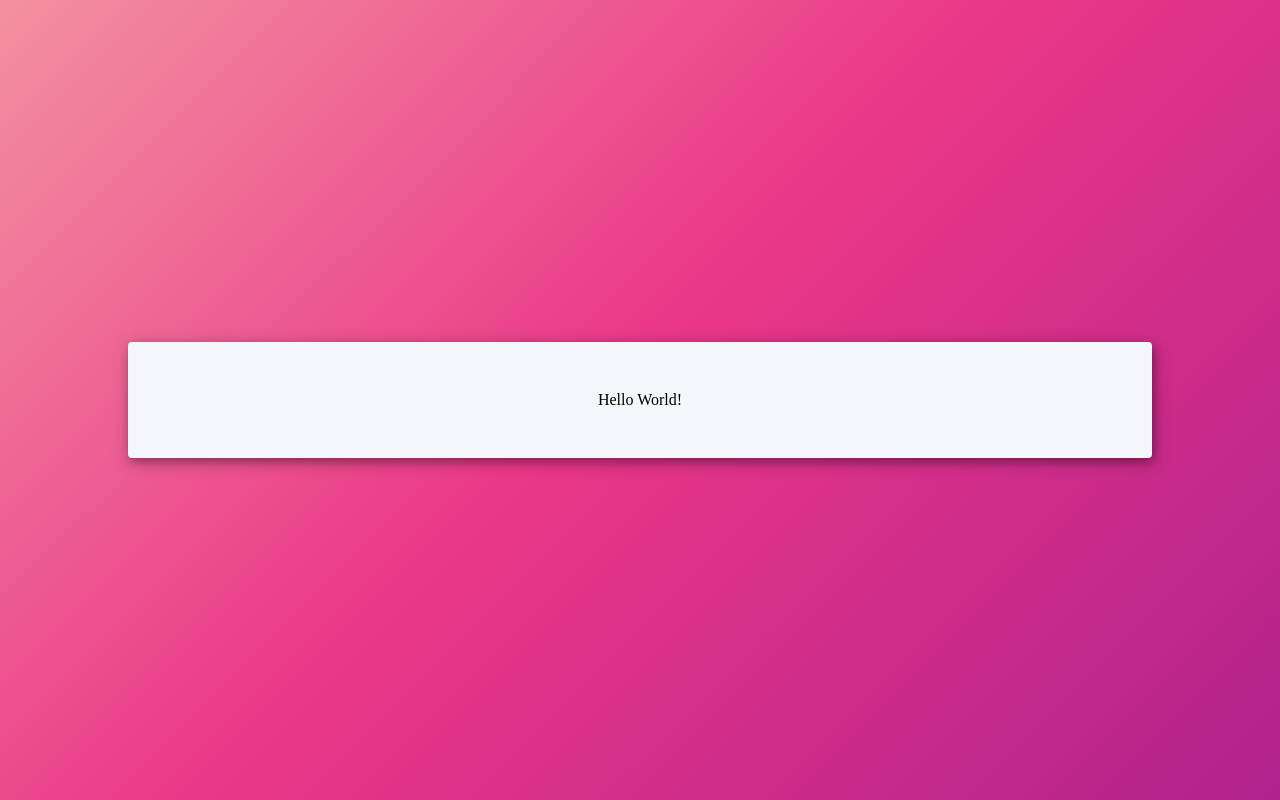
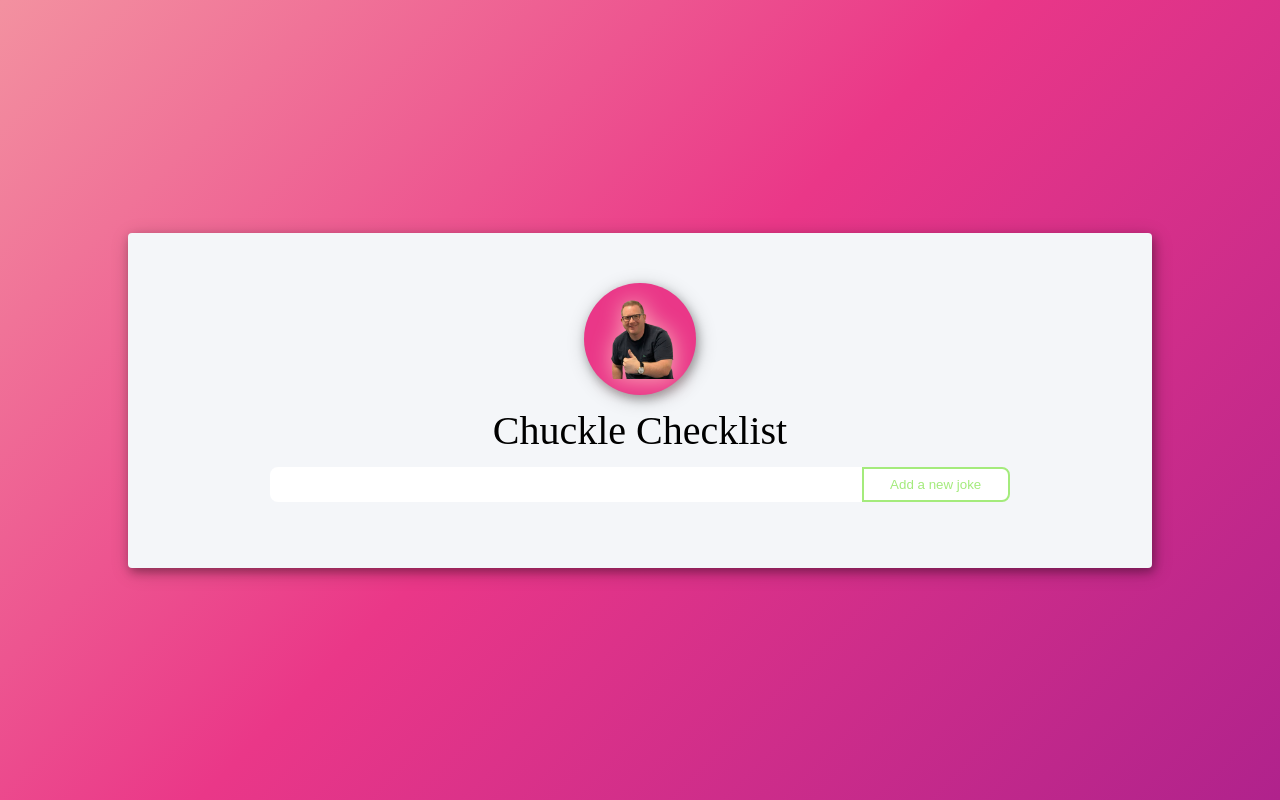
Before and after one commit to EthanB934/chuckle-checklist, a React (Vite) app: page / in a window 1280 px wide. Built offline with nearby package versions, Linux system fonts and the light colour scheme; no server answers.

Commit message:
Added JSX, state, filter function

```diff
--- a/src/App.css
+++ b/src/App.css
@@ -74,6 +74,25 @@ these styles and create your own styles and layout for the application.
   .app-heading-text {
     font-size: 2.5rem;
     margin-top: 1rem;
+  }
+
+  .app-heading-circle {
+    background: var(--col-2);
+    width: 7rem;
+    height: 7rem;
+    border-radius: 50%;
+    display: flex;
+    justify-content: center;
+    align-items: center;
+    color: white;
+    font-size: 4rem;
+    box-shadow: 2px 4px 10px hsla(0, 0%, 0%, 0.3),
+      2px 4px 20px hsla(0, 0%, 0%, 0.2);
+
+    .app-logo {
+      width: 5rem;
+      filter: drop-shadow(1px 1px 11px var(--col-0));
+    }
   }
 }
 
--- a/src/App.jsx
+++ b/src/App.jsx
@@ -1,5 +1,114 @@
+import { useEffect, useState } from "react"
+import { getAllJokes, saveNewJoke } from "./services/jokeService"
+import stevePic from "./assets/steve.png"
 import "./App.css"
 
 export const App = () => {
-  return <div>Hello World!</div>
+  const [userInput, setUserInput] = useState(" ")
+  const [isTold, setTold] = useState(false)
+  const [allJokes, setAllJokes] = useState([])
+  const [untoldJokes, setUntoldJokes] = useState([])
+  const [toldJokes, setToldJokes] = useState([])
+
+  const jokeFrame = {
+    text: userInput,
+    told: isTold
+  }
+
+  useEffect(() => {
+    getAllJokes().then(jokesArray => {
+      setAllJokes(jokesArray)
+    })
+  }, [])
+
+  useEffect(() => {
+    if(allJokes) {
+      const untoldJokes = allJokes.filter((joke) => joke.told === false)
+      setUntoldJokes(untoldJokes)
+      const toldJokes = allJokes.filter((joke) => joke.told === true)
+      setToldJokes(toldJokes)
+    }
+  }, [allJokes])
+
+  return <>
+    <div className="app-container">
+      <div className="app-heading">
+        <div className="app-heading-circle">
+          <img className="app-logo" src={stevePic} alt="Good job Steve" />
+        </div>
+        <h1 className="app-heading-text">
+        Chuckle Checklist
+        </h1>
+      </div>
+      <div className="joke-add-form">
+      <input
+      className="joke-input"
+      type="text"
+      placeholder="A new one liner"
+      value={userInput}
+      onChange={(event) => {
+        setUserInput(event.target.value)
+        //console.log("type: ", typeof event, event) //event is the data type object
+      }}>
+      </input>
+      <button className="joke-input-submit"
+      onClick={() => {
+        saveNewJoke(jokeFrame)
+        setUserInput("")
+      }}>
+        Add a new joke
+      </button>
+      </div>
+    </div>
+  </>
 }
+/*
+  Problem: When the user inputs a new joke, the button should add a new joke to the database. We have a function for the button.
+  Once the button is clicked, the state is set to true. The button is currently functioning on this basis. The user input is being set with
+  the setUserInput function. It is being stored in the state userInput variable. Since we want to add this userInput to the database
+  we will need a function that fetches the database and POSTs the userInput, the new joke for later rendering. We have a function that will POST to the database
+  in another module. We want to insure that when the POST takes place the object contains two keys, the userInput and told (a boolean).
+
+  Tasks:
+  (1) Create a POST function in .js module
+  (2) Import POST function to this module
+  (3) Store state values to object keys
+  (4) Pass state object as an argument to POST function
+
+  Problem: We are saving new user input data on clicks. They are being stored in permanent state. However, we want to clear the input field after the click has happened
+  and the user input data has been saved to permanent state. Currently our, "state is tied to our input field. We must find a "tie our input field to our state."
+  How exactly is our state tied to our input field at the moment?
+
+    const [userInput, setUserInput] = useState("")
+
+  We are passing in an empty string as an argument to useState. Our setterFunction is taking this value and initializing the userInput variable with the empty string. We
+  know that our functions are working currently, that is, we are saving user input data as the type in the input field. So, this argument is changing every time an entry
+  is made in the input field. For example:
+
+    useState("A new one liner")
+
+  Now, our setUserInput function is initializing the userInput variable with this string. This is being performed with the onChange function on the input field:
+
+    onChange={(event) => {
+        setUserInput(event.target.value)
+    }}>
+
+  The event in the onChange function is an object. It has properties that we are referencing. First, the event object itself, then the target of the event, and finally, the
+  value of the target of the event.
+
+  Let's see the flow:
+
+    onChange={(event) => {
+        setUserInput("A new one liner")
+    }}>
+
+    useState("A new one liner")
+
+    const [userInput, setUserInput] = useState("")
+
+  Our state is tied to our input field.
+
+How can we tie our input field to our state?
+
+
+*/
--- /dev/null
+++ b/src/services/jokeService.js
@@ -0,0 +1,15 @@
+
+export const saveNewJoke = async (jokeFrame) => {
+    const jokeForm = {
+        method: "POST",
+        headers: {
+            "Content-Type": "application/json"
+        },
+        body: JSON.stringify(jokeFrame)
+    }
+    const response = await fetch("http://localhost:8088/jokes", jokeForm)
+}
+
+export const getAllJokes = () => {
+    return fetch("http://localhost:8088/jokes").then((res) => res.json())
+}
```
Also changed, not shown: src/assets/steve.png (added).
